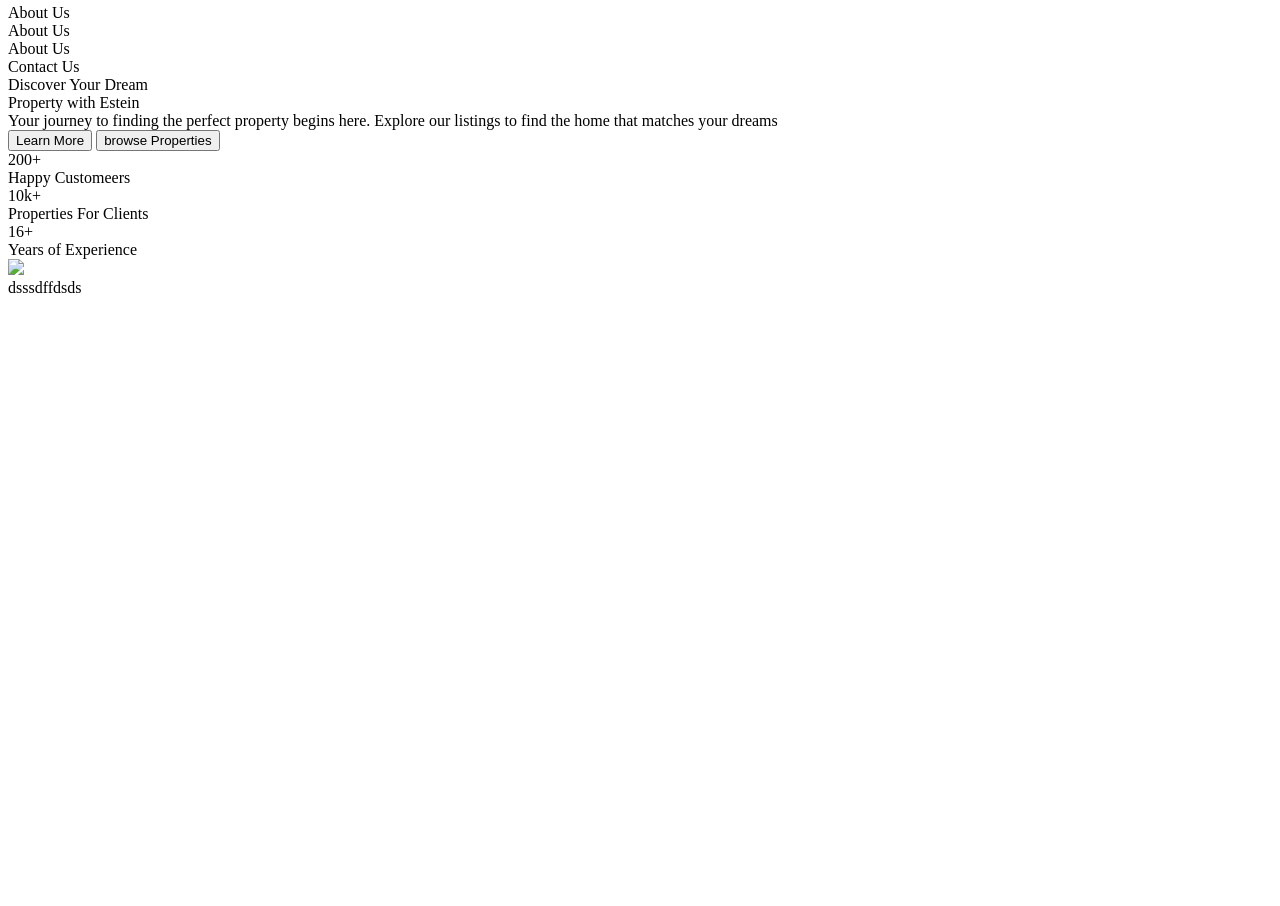
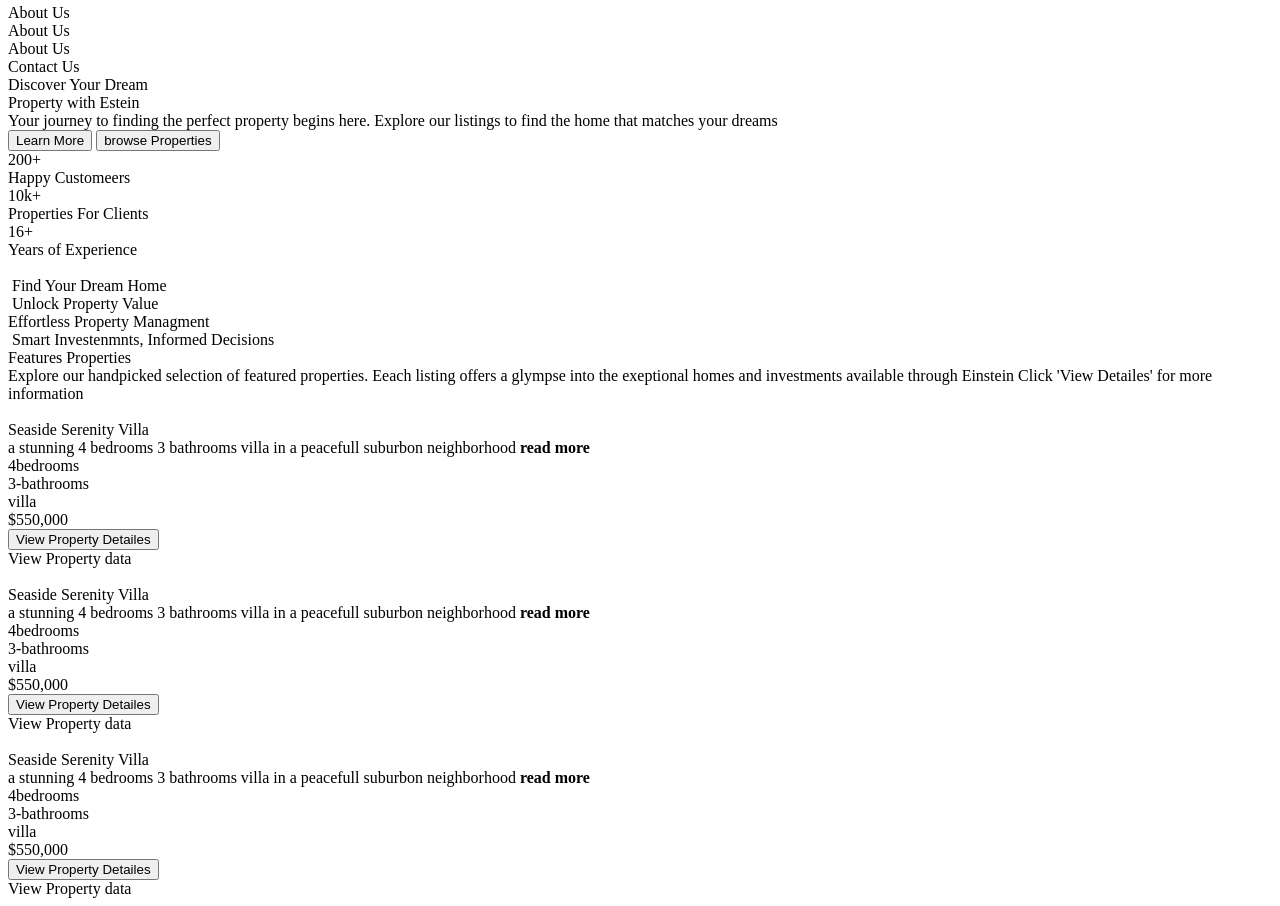
Before and after one commit to nahum22/group-project, a plain HTML site: page index.html in a window 1280 px wide. Shown: the part 58-964 px from the top of the page. Before the commit the page ends 800 px from the top, so only its background shows below. Drawn offline with Linux system fonts and the light colour scheme.

Commit message:
commiting cards

```diff
--- a/index.html
+++ b/index.html
@@ -54,12 +54,135 @@
             </div>
           </div>
         </div>
-<div class="hero-image" > <img src="'">  </div>
+        <div class="hero-image"><img src="" /></div>
+      </div>
+
+      <div class="hero-cards-2">
+        <div class="card-hero-medium"><img src="" /> Find Your Dream Home</div>
+        <div class="card-hero-medium"><img src="" /> Unlock Property Value</div>
+        <div class="card-hero-medium">
+          <img src="" />Effortless Property Managment
+        </div>
+        <div class="card-hero-medium">
+          <img src="" /> Smart Investenmnts, Informed Decisions
+        </div>
+      </div>
+    </div>
+    <!-- end of top section -->
+
+    <div class="second-page-top">
+      <div class="top-headers">Features Properties</div>
+    <div class="top-content">Explore our handpicked selection of featured properties.
+        Eeach listing offers a glympse into the exeptional homes and investments  available through
+        Einstein Click 'View Detailes' for more information
+    </div>
 
 
-      </div>
+    <div class="real-estatees">
 
-      dsssdffdsds
+
+
+
+        <div class="estate">
+    <img src=""> <div class="estate-header">Seaside Serenity Villa</div>
+<div class="estate-card-content">
+a  stunning 4 bedrooms 3 bathrooms villa in a peacefull suburbon neighborhood <b>read more </b>
+</div>
+<div class="estate-card-icons-description">
+<div class="info-estate">
+<ing src="">
+4bedrooms
+</div>
+
+<div class="info-estate">
+    <ing src="">
+    3-bathrooms
     </div>
+
+    <div class="info-estate">
+        <ing src="">
+        villa
+        </div>
+
+    </div>
+<div class="action-button-estates">
+<div class="price-button"> <div class="price-header"> $550,000 </div> </div>
+<button type="button" class="price-estate-btn">View Property Detailes </button>
+<div class="view-property"> View Property data</div>
+
+</div>
+
+    </div>
+    <!-- end of card -->
+    <div class="estate">
+        <img src=""> <div class="estate-header">Seaside Serenity Villa</div>
+    <div class="estate-card-content">
+    a  stunning 4 bedrooms 3 bathrooms villa in a peacefull suburbon neighborhood <b>read more </b>
+    </div>
+    <div class="estate-card-icons-description">
+    <div class="info-estate">
+    <ing src="">
+    4bedrooms
+    </div>
+
+    <div class="info-estate">
+        <ing src="">
+        3-bathrooms
+        </div>
+
+        <div class="info-estate">
+            <ing src="">
+            villa
+            </div>
+
+        </div>
+    <div class="action-button-estates">
+    <div class="price-button"> <div class="price-header"> $550,000 </div> </div>
+    <button type="button" class="price-estate-btn">View Property Detailes </button>
+    <div class="view-property"> View Property data</div>
+
+    </div>
+
+        </div>
+        <!-- end of card -->
+
+
+        <div class="estate">
+            <img src=""> <div class="estate-header">Seaside Serenity Villa</div>
+        <div class="estate-card-content">
+        a  stunning 4 bedrooms 3 bathrooms villa in a peacefull suburbon neighborhood <b>read more </b>
+        </div>
+        <div class="estate-card-icons-description">
+        <div class="info-estate">
+        <ing src="">
+        4bedrooms
+        </div>
+
+        <div class="info-estate">
+            <ing src="">
+            3-bathrooms
+            </div>
+
+            <div class="info-estate">
+                <ing src="">
+                villa
+                </div>
+
+            </div>
+        <div class="action-button-estates">
+        <div class="price-button"> <div class="price-header"> $550,000 </div> </div>
+        <button type="button" class="price-estate-btn">View Property Detailes </button>
+        <div class="view-property"> View Property data</div>
+
+        </div>
+            </div>
+            <!-- end of card -->
+    </div>
+ <!-- end of all the caards -->
+
+
+
+
+
   </body>
 </html>
```
